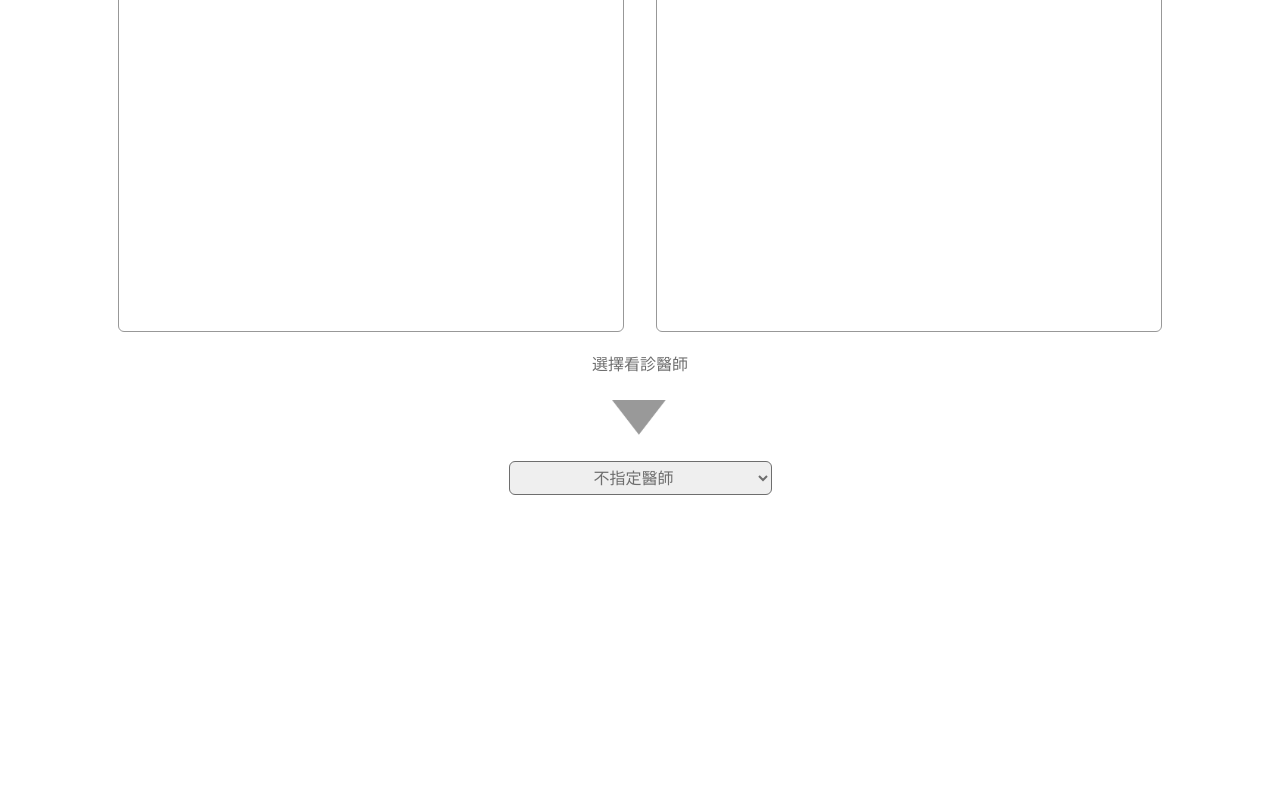
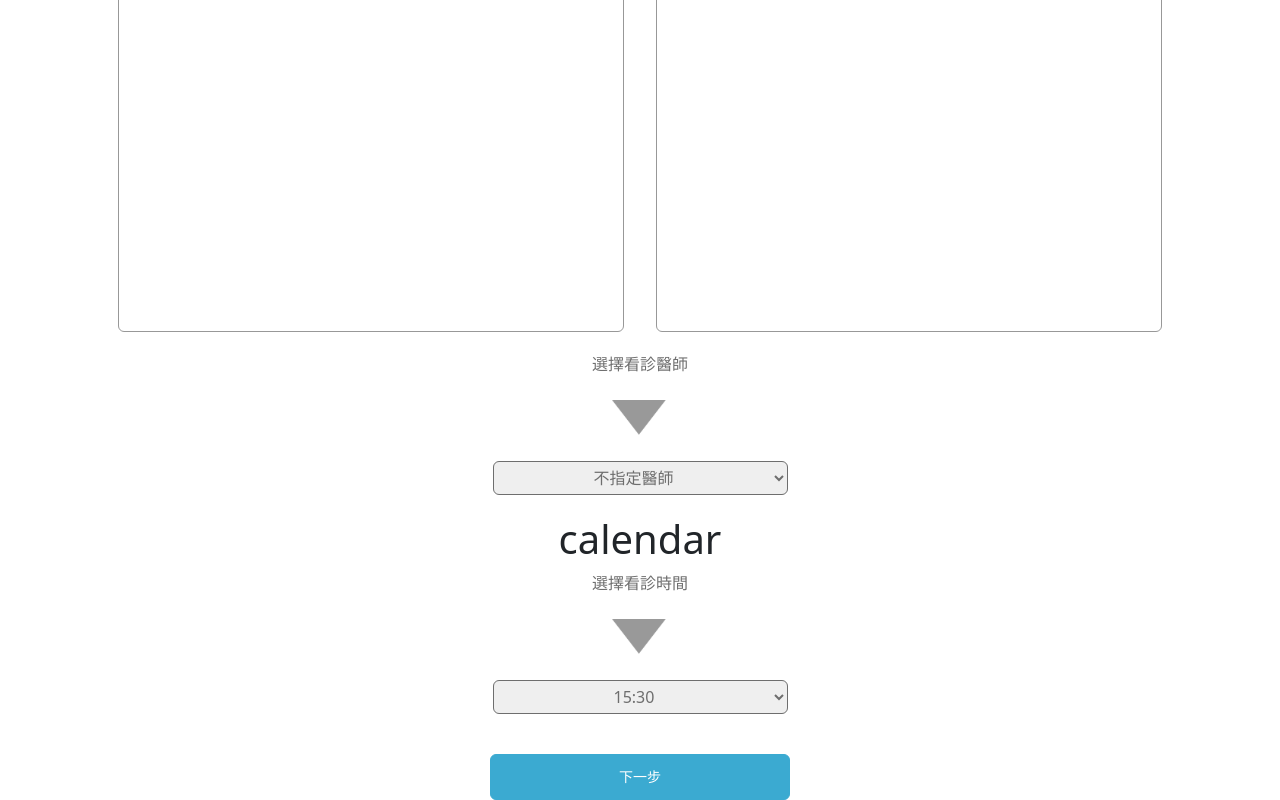
Before and after one commit to Hahalley/Clinic, a Vue app: page /resevation in a window 1280 px wide. Shown: the part 626-1426 px from the top of the page. Before the commit the page ends 1121 px from the top, so only its background shows below. Built offline with nearby package versions, Linux system fonts and the light colour scheme.

Commit message:
implement Resevation.vue

```diff
--- a/src/views/Resevation.vue
+++ b/src/views/Resevation.vue
@@ -7,6 +7,7 @@
         src="../assets/icon/triangle.png"
         alt=""
       />
+
       <!-- scroll -->
       <div class="tw-flex tw-mb-5 scroll">
         <div
@@ -48,7 +49,7 @@
       />
       <div>
         <select
-          class="tw-border tw-border-primary-400 tw-rounded-md tw-text-primary-400 tw-py-1 tw-px-20"
+          class="tw-border tw-border-primary-400 tw-rounded-md tw-text-primary-400 tw-py-1 tw-px-24 tw-mb-5"
         >
           <option>不指定醫師</option>
           <option>ＡＡＡ醫師</option>
@@ -56,28 +57,30 @@
           <option>ＣＣＣ醫師</option>
         </select>
       </div>
+      <!-- calendar -->
+      <div><h1>calendar</h1></div>
 
-      <!-- <div>
-        <b-form-select v-model="selected" :options="options"></b-form-select>
-        <b-form-select
-          v-model="selected"
-          :options="options"
-          size="sm"
-          class="mt-3"
-        ></b-form-select>
-        <div class="mt-3">
-          Selected: <strong>{{ selected }}</strong>
-        </div>
-      </div> -->
-      <!-- <select name="pets" id="pet-select">
-        <option value="">--Please choose an option--</option>
-        <option value="dog">Dog</option>
-        <option value="cat">Cat</option>
-        <option value="hamster">Hamster</option>
-        <option value="parrot">Parrot</option>
-        <option value="spider">Spider</option>
-        <option value="goldfish">Goldfish</option>
-      </select> -->
+      <span class="tw-text-primary-400">選擇看診時間</span>
+      <img
+        class="tw-opacity-40 tw-w-6 tw-h-6 tw-mb-2"
+        src="../assets/icon/triangle.png"
+        alt=""
+      />
+      <div>
+        <select
+          class="tw-border tw-border-primary-400 tw-rounded-md tw-text-primary-400 tw-py-1 tw-px-29 tw-mb-5"
+        >
+          <option>15:30</option>
+          <option>16:00</option>
+          <option>16:30</option>
+          <option>17:00</option>
+        </select>
+      </div>
+      <button
+        class="tw-text-white tw-text-sm tw-bg-primary-100 tw-border tw-border-primary-100 tw-rounded-md tw-px-32 tw-py-3 tw-mt-5"
+      >
+        下一步
+      </button>
     </div>
   </div>
 </template>
@@ -106,4 +109,5 @@ export default {
   width: 84vw;
   height: 50vw;
 }
+// calendar
 </style>
--- a/tailwind.config.js
+++ b/tailwind.config.js
@@ -66,8 +66,10 @@ module.exports = {
       22: '5.6rem',
       24: '6rem',
       28: '7rem',
+      29: '7.25rem',
       32: '8rem',
       36: '9rem',
+      38: '9.5rem',
       40: '10rem',
       44: '11rem',
       48: '12rem',
```
